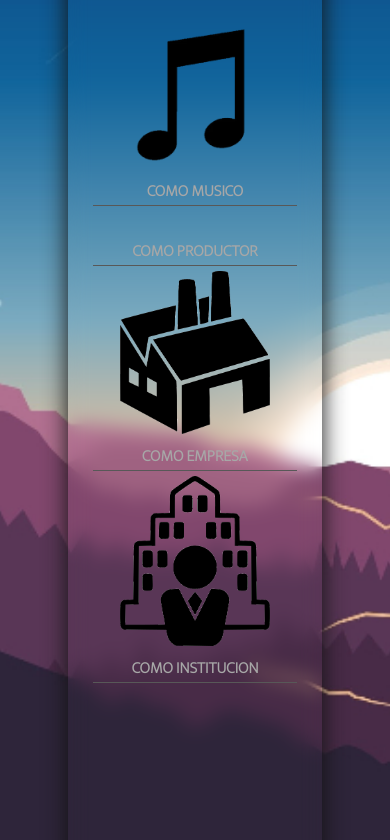
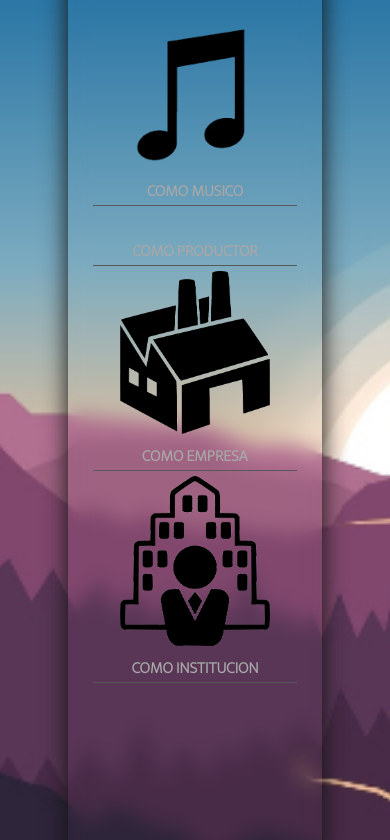
Before and after one commit to AlanJToledoB/gestor_perfiles, a plain HTML site: page index.html in a window 390 px wide. Shown: the part 202-1042 px from the top of the page. Drawn offline with Linux system fonts and the light colour scheme.

Commit message:
Update style.css

```diff
--- a/cssPerfil/style.css
+++ b/cssPerfil/style.css
@@ -220,7 +220,7 @@ p {
     body {
         background-position: 40%;
         background-repeat: no-repeat;
-        background-size: 650%;
+        background-size: 950%;
         transition-duration: 0.3s;
         transition-timing-function: ease;
     }
```
